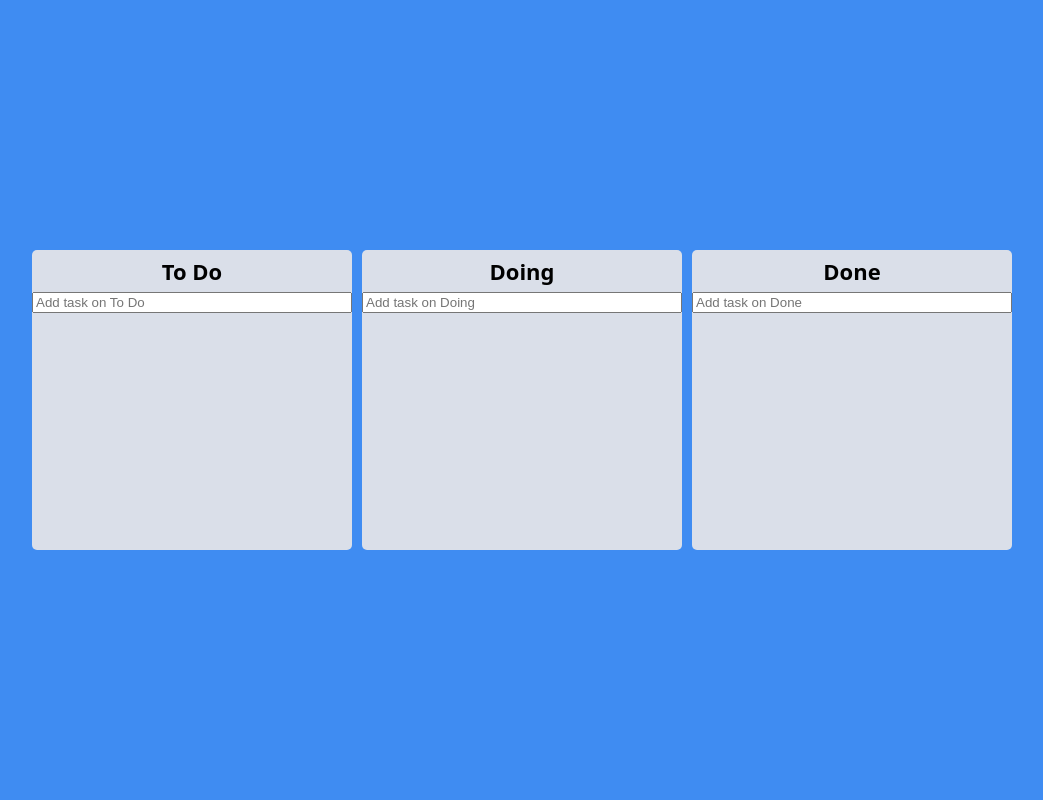
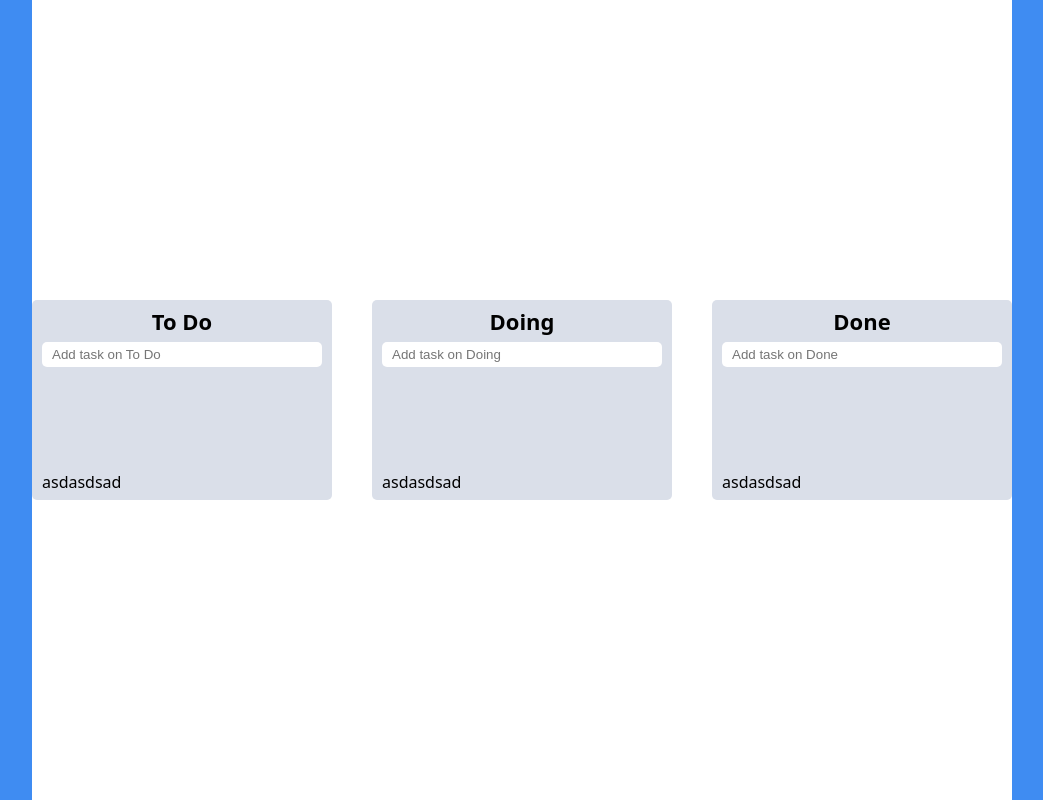
Before and after one commit to lovers2020/React-Trello, a React (Create React App) app: page / in a window 1280 px wide. Shown: the whole page, without its empty margins (118-1161 px from the left). Built offline with nearby package versions, Linux system fonts and the light colour scheme.

Commit message:
Update file

```diff
--- a/package.json
+++ b/package.json
@@ -24,6 +24,7 @@
     "react-router-dom": "^6.17.0",
     "react-scripts": "^5.0.1",
     "recoil": "^0.7.7",
+    "recoil-persist": "^5.1.0",
     "styled-components": "^6.1.0",
     "styled-reset": "^4.5.1",
     "typescript": "^4.9.5",
--- a/src/App.tsx
+++ b/src/App.tsx
@@ -12,6 +12,7 @@ const Boards = styled.div`
   grid-template-columns: repeat(3, 1fr);
 `;
 const Wrapper = styled.div`
+  background-color: white;
   display: flex;
   max-width: 980px;
   width: 100%;
@@ -54,8 +55,6 @@ function App() {
         destBoard.splice(source.index, 1);
       }
       destBoard.splice(destination.index, 0, item);
-
-      console.log(sourceBoard, destBoard);
       return {
         ...allBoards,
         [source.droppableId]: sourceBoard,
@@ -68,11 +67,9 @@ function App() {
       <GlobalStyle />
       <DragDropContext onDragEnd={onDragEnd}>
         <Wrapper>
-          <Boards>
-            {Object.keys(toDos).map((boardId) => (
-              <Board boardId={boardId} key={boardId} toDos={toDos[boardId]} />
-            ))}
-          </Boards>
+          {Object.keys(toDos).map((boardId) => (
+            <Board boardId={boardId} key={boardId} toDos={toDos[boardId]} />
+          ))}
         </Wrapper>
       </DragDropContext>
     </>
--- a/src/atoms.tsx
+++ b/src/atoms.tsx
@@ -1,4 +1,5 @@
 import { atom, selector } from "recoil";
+import { loadToDos } from "./components/storage";
 
 export interface ITodo {
   id: number;
@@ -7,12 +8,12 @@ export interface ITodo {
 export interface IToDoState {
   [key: string]: ITodo[];
 }
-
+const defaultToDos: IToDoState = {
+  "To Do": [],
+  Doing: [],
+  Done: [],
+};
 export const toDoState = atom<IToDoState>({
   key: "toDo",
-  default: {
-    "To Do": [],
-    Doing: [],
-    Done: [],
-  },
+  default: loadToDos() ?? defaultToDos,
 });
--- a/src/components/Board.tsx
+++ b/src/components/Board.tsx
@@ -1,16 +1,19 @@
 import { Droppable } from "react-beautiful-dnd";
 import styled from "styled-components";
 import DraggableCard from "./DraggableCard";
-import { useRef } from "react";
+import { useEffect, useRef } from "react";
 import { useForm } from "react-hook-form";
 import { ITodo, toDoState } from "../atoms";
-import { useSetRecoilState } from "recoil";
+import { useSetRecoilState, useRecoilState } from "recoil";
+import { saveToDos } from "./storage";
 
 const Wrapper = styled.div`
-  padding: 10px 0px;
+  margin: 0 20px;
+  padding: 10px 10px;
   background-color: ${(props) => props.theme.boardColor};
   border-radius: 5px;
-  min-height: 300px;
+  min-height: 200px;
+  min-width: 300px;
   display: flex;
   flex-direction: column;
 `;
@@ -27,18 +30,23 @@ interface IAreaProps {
 const Area = styled.div<IAreaProps>`
   background-color: ${(props) =>
     props.isDraggingOver
-      ? "#dfe6e9"
+      ? "rgba(0,0,0,0.5);"
       : props.isDraggingFromThis
       ? "#b2bec3"
       : "trasnparent"};
   flex-grow: 1;
   transition: background-color 0.3s ease-in-out;
-  padding: 20px;
+  margin-top: 20px;
+  padding-bottom: 20px;
+  border-radius: 5px;
 `;
 const Form = styled.form`
   width: 100%;
   input {
     width: 100%;
+    border: none;
+    border-radius: 5px;
+    padding: 5px 10px;
   }
 `;
 interface IBoardprops {
@@ -48,8 +56,9 @@ interface IBoardprops {
 interface IForm {
   toDo: string;
 }
+
 export default function Board({ toDos, boardId }: IBoardprops) {
-  const setToDos = useSetRecoilState(toDoState);
+  const [ToDos, setToDos] = useRecoilState(toDoState);
   const { register, setValue, handleSubmit } = useForm<IForm>();
   const onVaild = ({ toDo }: IForm) => {
     const newToDo = {
@@ -57,7 +66,6 @@ export default function Board({ toDos, boardId }: IBoardprops) {
       text: toDo,
     };
     setToDos((allBoards) => {
-      console.log(allBoards, boardId);
       return {
         ...allBoards,
         [boardId]: [...allBoards[boardId], newToDo],
@@ -65,6 +73,9 @@ export default function Board({ toDos, boardId }: IBoardprops) {
     });
     setValue("toDo", "");
   };
+  useEffect(() => {
+    saveToDos(ToDos);
+  }, [ToDos]);
   return (
     <Wrapper>
       <Title>{boardId}</Title>
@@ -95,6 +106,7 @@ export default function Board({ toDos, boardId }: IBoardprops) {
           </Area>
         )}
       </Droppable>
+      <span>asdasdsad</span>
     </Wrapper>
   );
 }
--- a/src/components/DraggableCard.tsx
+++ b/src/components/DraggableCard.tsx
@@ -3,6 +3,7 @@ import { styled } from "styled-components";
 import React from "react";
 
 const Card = styled.div<{ isDragging: boolean }>`
+  font-size: 14px;
   border-radius: 5px;
   margin-bottom: 5px;
   padding: 10px;
--- /dev/null
+++ b/src/components/deleteCard.tsx
@@ -0,0 +1 @@
+export function deleteCard() {}
--- /dev/null
+++ b/src/components/storage.tsx
@@ -0,0 +1,13 @@
+import { IToDoState, toDoState } from "../atoms";
+
+export const loadToDos = () => {
+  const getToDos = localStorage.getItem("ToDos");
+  if (getToDos) {
+    return JSON.parse(getToDos);
+  }
+  return null;
+};
+
+export const saveToDos = (todos: IToDoState) => {
+  localStorage.setItem("ToDos", JSON.stringify(todos));
+};
```
Also changed, not shown: 1 other file (tests, documents, lock files or other folders).
